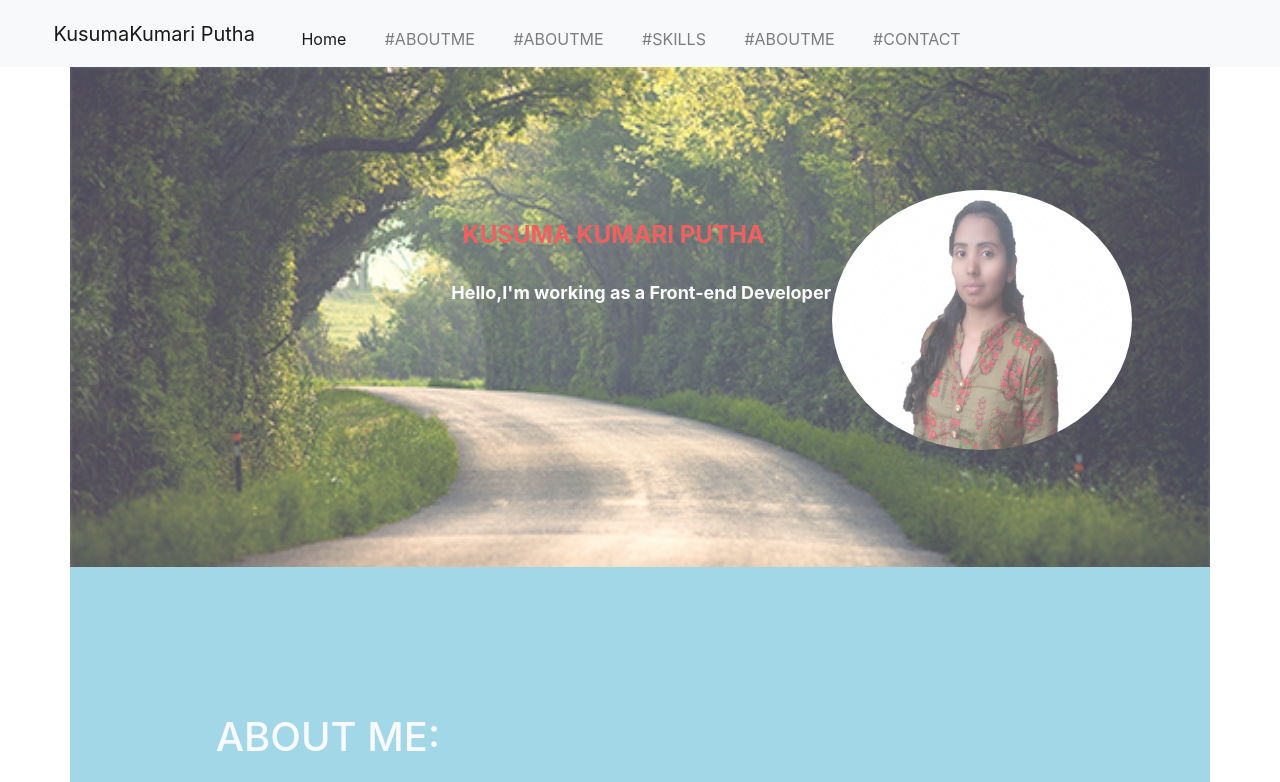
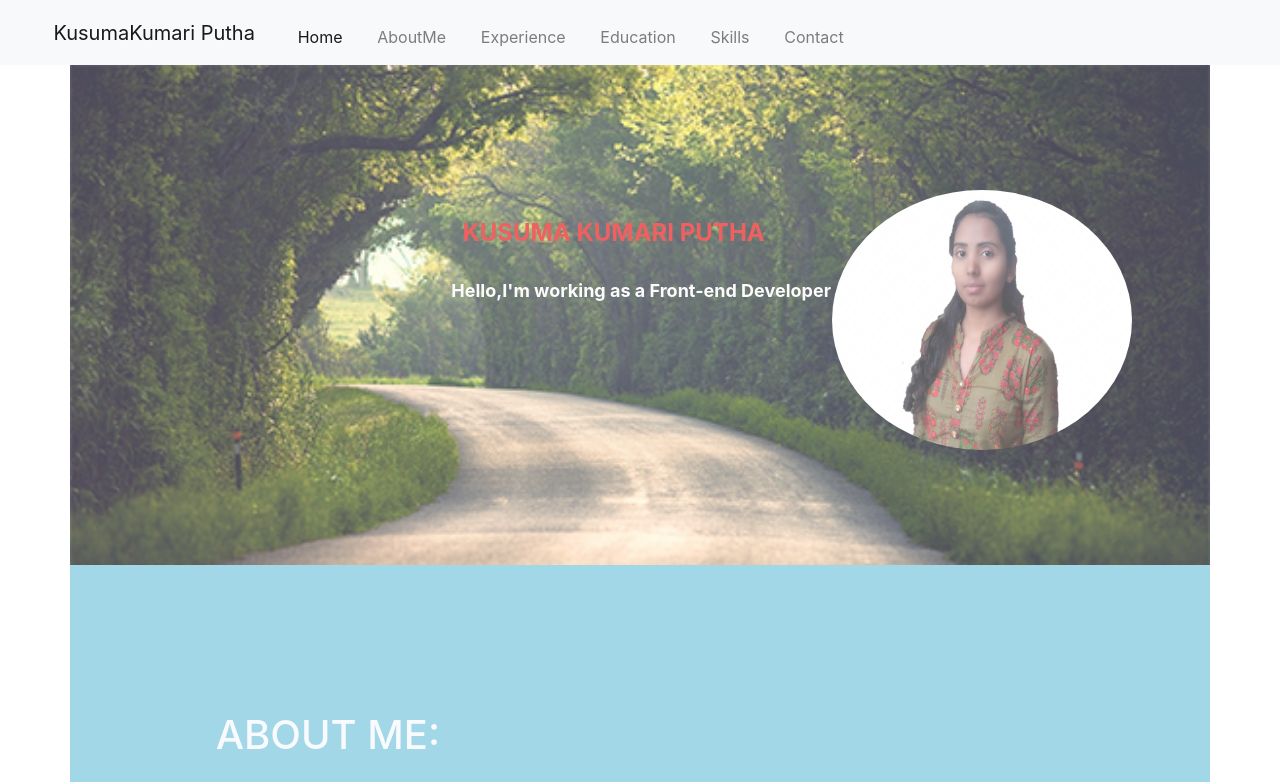
Before and after one commit to puthakusuma/portfolio1, a plain HTML site: page index.html in a window 1280 px wide. Shown: the top 782 px of the page. Drawn offline with nearby package versions, Linux system fonts and the light colour scheme; files that its build step writes are made by us from their sources.

Commit message:
added navbar links

```diff
--- a/index.html
+++ b/index.html
@@ -30,23 +30,24 @@
             <div class="collapse navbar-collapse" id="navbarSupportedContent">
                 <ul class="navbar-nav mr-auto">
                     <li class="nav-item active">
-                        <a class="nav-link" href="#">Home <span class="sr-only">(current)</span></a>
+                        <a class="nav-link" href="#HOME">Home <span class="sr-only">(current)</span></a>
                     </li>
                     <li class="nav-item">
-                        <a class="nav-link" href="#ABOUTME">#ABOUTME</a>
+                        <a class="nav-link" href="#ABOUTME">AboutMe</a>
                     </li>
                     <li class="nav-item">
-                        <a class="nav-link" href="#ABOUTME">#ABOUTME</a>
+                        <a class="nav-link" href="#EXPIRENCE ">Experience</a>
+                    </li>
                     </li>
                     <li class="nav-item">
-                        <a class="nav-link" href="#SKILLS">#SKILLS</a>
+                        <a class="nav-link" href="#EDUCATION">Education</a>
                     </li>
                     <li class="nav-item">
-                        <a class="nav-link" href="#ABOUTME">#ABOUTME</a>
-                    </li>
-                    <li class="nav-item">
-                        <a class="nav-link" href="#CONTACT">#CONTACT</a>
-                    </li>
+                        <a class="nav-link" href="#SKILLS">Skills</a>
+
+                        <li class="nav-item">
+                            <a class="nav-link" href="#CONTACT">Contact</a>
+                        </li>
             </div>
         </nav>
 
```
